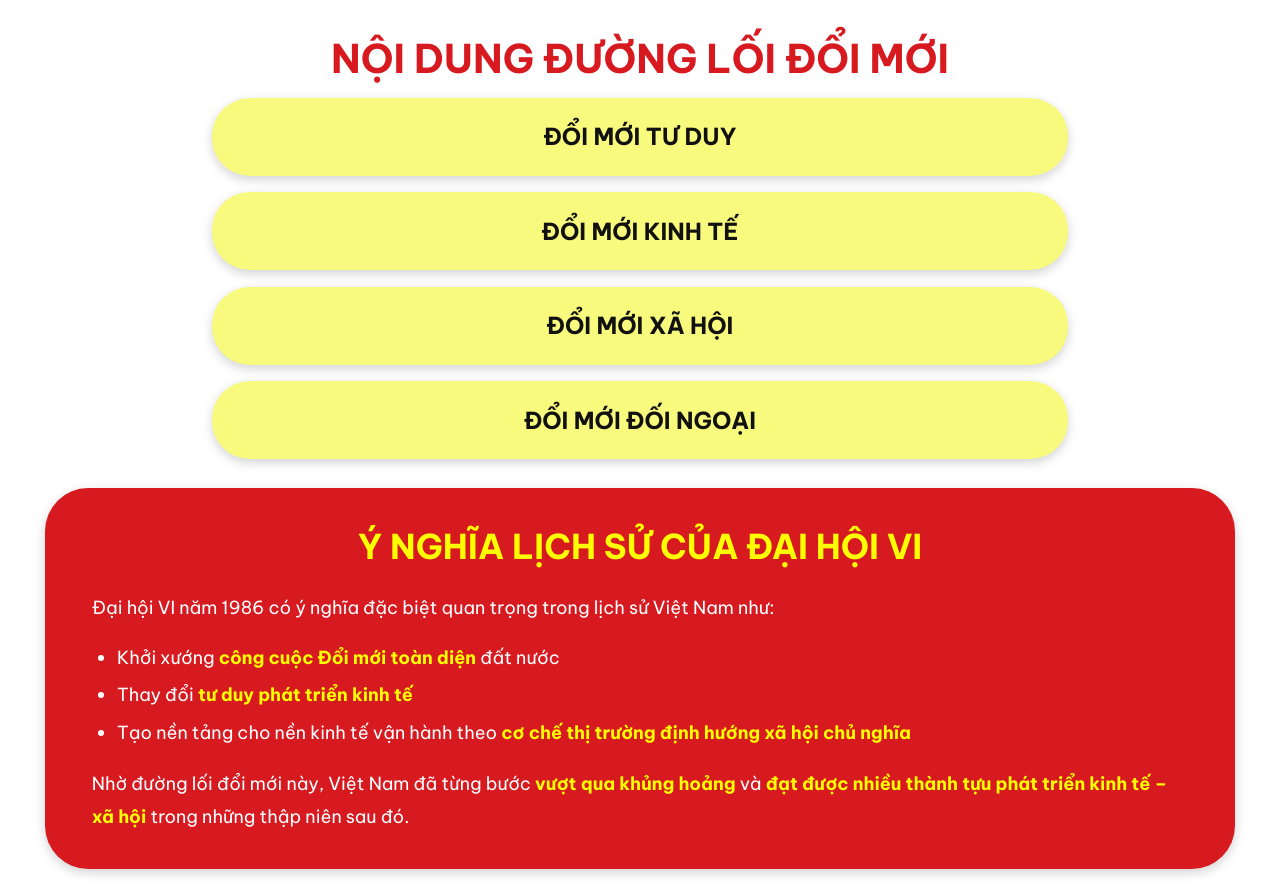
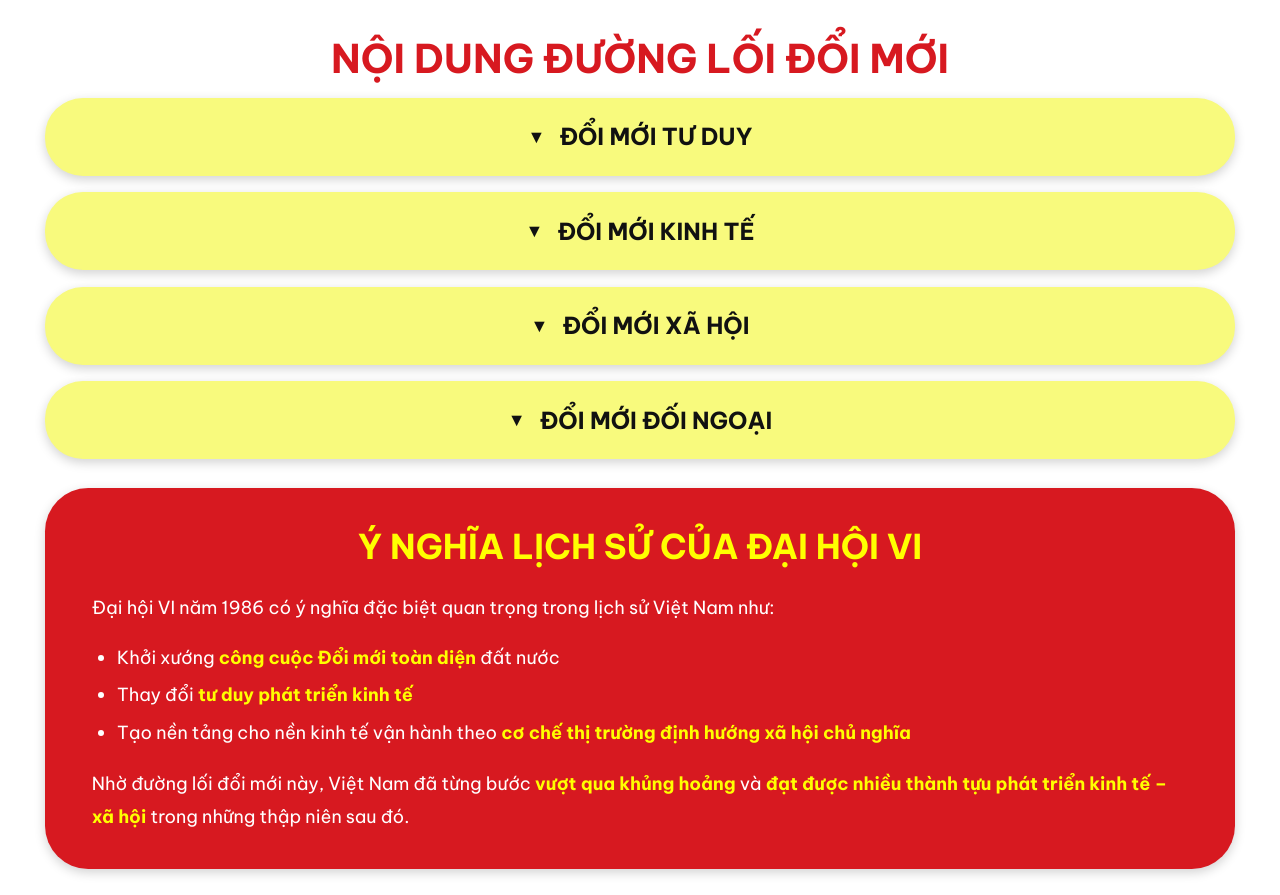
Before and after one commit to Boisopsop/VNR202-G6, a React (Vite) app: page /dai-hoi-vi in a window 1280 px wide. Shown: the part 3175-4070 px from the top of the page. Built offline with nearby package versions, Linux system fonts and the light colour scheme.

Commit message:
fix dot cuoi

```diff
--- a/src/pages/DaiHoiVI.tsx
+++ b/src/pages/DaiHoiVI.tsx
@@ -898,173 +898,107 @@ const doiMoiData = [
   },
 ];
 
-// ── Modal overlay for đổi mới detail ──────────────────────────────────────────
-function DoiMoiModal({ item, onClose }: { item: typeof doiMoiData[0]; onClose: () => void }) {
-  const measureRef = useRef<HTMLDivElement | null>(null);
-  const [scale, setScale] = useState(1);
-  const isEconomy = item.label === 'ĐỔI MỚI KINH TẾ';
+// ── Accordion expand/collapse cho Nội dung Đường lối Đổi mới ──────────────────
+function DoiMoiButtons() {
+  const [open, setOpen] = useState<number | null>(null);
+  const headerRefs = useRef<Array<HTMLButtonElement | null>>([]);
 
-  useEffect(() => {
-    if (isEconomy) {
-      setScale(1);
-      return;
-    }
-
-    let rafId = 0;
-    let timeoutId: ReturnType<typeof setTimeout> | null = null;
-
-    const recalc = () => {
-      const el = measureRef.current;
-      if (!el) return;
-
-      const available = Math.max(window.innerHeight - 10, 1);
-      const rectHeight = el.getBoundingClientRect().height;
-      const scrollHeight = el.scrollHeight;
-      const contentHeight = Math.max(rectHeight, scrollHeight, 1);
-
-      // Keep legacy behavior but avoid tiny/invalid scale on some devices.
-      const raw = available / contentHeight;
-      const next = Math.min(1, Math.max(0.72, Number.isFinite(raw) ? raw : 1));
-      setScale(next);
-    };
-
-    const scheduleRecalc = () => {
-      cancelAnimationFrame(rafId);
-      if (timeoutId) clearTimeout(timeoutId);
-      rafId = requestAnimationFrame(recalc);
-      // Run once more after layout settles (fonts/images may load late on other machines)
-      timeoutId = setTimeout(recalc, 120);
-    };
-
-    scheduleRecalc();
-    window.addEventListener('resize', scheduleRecalc);
-    return () => {
-      cancelAnimationFrame(rafId);
-      if (timeoutId) clearTimeout(timeoutId);
-      window.removeEventListener('resize', scheduleRecalc);
-    };
-  }, [item.label, isEconomy]);
-
-  useEffect(() => {
-    // Lock background scrolling/interactions while modal is open.
-    const prevOverflow = document.body.style.overflow;
-    const prevTouchAction = document.body.style.touchAction;
-    document.body.style.overflow = 'hidden';
-    document.body.style.touchAction = 'none';
-
-    return () => {
-      document.body.style.overflow = prevOverflow;
-      document.body.style.touchAction = prevTouchAction;
-    };
-  }, []);
+  const toggle = (i: number) => {
+    setOpen((prev) => {
+      const next = prev === i ? null : i;
+      if (next !== null) {
+        const scrollToHeader = () => {
+          headerRefs.current[next]?.scrollIntoView({
+            block: 'start',
+            inline: 'nearest',
+            behavior: 'auto',
+          });
+        };
+        requestAnimationFrame(scrollToHeader);
+        // Run once more after expand starts to prevent scroll anchoring drift.
+        setTimeout(scrollToHeader, 120);
+      }
+      return next;
+    });
+  };
 
   return (
-    <div
-      style={{
-        position: 'fixed',
-        inset: 0,
-        background: 'rgba(0,0,0,0.42)',
-        zIndex: 1000,
-        display: 'flex',
-        alignItems: 'center',
-        justifyContent: 'center',
-        padding: 0,
-        backdropFilter: 'blur(10px)',
-        WebkitBackdropFilter: 'blur(10px)',
-      }}
-    >
-      <div
-        onClick={(e) => e.stopPropagation()}
-        style={{
-          width: '100%',
-          maxWidth: 1242,
-          height: '100vh',
-          position: 'relative',
-          animation: 'fadeInUp 0.3s ease-out both',
-        }}
-      >
-        <div
-          style={{
-            position: 'absolute',
-            left: '50%',
-            top: '50%',
-            transform: isEconomy ? 'translate(-50%, -50%)' : `translate(-50%, -50%) scale(${scale})`,
-            transformOrigin: 'center center',
-            width: '100%',
-          }}
-        >
-          <div
-            ref={measureRef}
-            style={{
-              position: 'relative',
-              width: '100%',
-              height: isEconomy ? 'calc(100vh - 30px)' : undefined,
-              maxHeight: isEconomy ? 'calc(100vh - 30px)' : undefined,
-              overflow: 'hidden',
-              overflowX: 'hidden',
-            }}
-          >
+    <div style={{
+      maxWidth: 'var(--content-max)',
+      margin: '16px auto 0',
+      display: 'flex',
+      flexDirection: 'column',
+      gap: 0,
+    }}>
+      {doiMoiData.map((item, i) => {
+        const isOpen = open === i;
+        return (
+          <div key={i} style={{ width: '100%' }}>
+            {/* ── Nút tiêu đề ── */}
             <button
-              onClick={onClose}
+              ref={(el) => {
+                headerRefs.current[i] = el;
+              }}
+              onClick={() => toggle(i)}
               style={{
-                position: 'absolute',
-                top: 20,
-                right: 20,
-                background: '#D71920',
+                width: '100%',
+                minHeight: 80,
+                background: isOpen ? '#D71920' : 'var(--yellow-light)',
+                borderRadius: isOpen ? '42px 42px 0 0' : 42,
                 border: 'none',
+                fontWeight: 700,
+                fontSize: 26,
+                textAlign: 'center',
                 cursor: 'pointer',
-                color: '#fff',
-                width: 38,
-                height: 38,
-                borderRadius: '50%',
-                fontSize: 18,
-                fontWeight: 700,
+                boxShadow: isOpen ? 'none' : 'var(--shadow)',
+                transition: 'background 0.25s, border-radius 0.25s, box-shadow 0.25s',
+                color: isOpen ? '#FFFF00' : '#111',
+                padding: '24px 52px',
                 display: 'flex',
                 alignItems: 'center',
                 justifyContent: 'center',
-                boxShadow: '0 10px 30px rgba(0,0,0,0.25)',
-                zIndex: 2,
+                gap: 16,
+                marginTop: i === 0 ? 0 : (open === i - 1 ? 0 : 18),
               }}
             >
-              ✕
+              {/* Mũi tên chỉ hướng */}
+              <span style={{
+                display: 'inline-block',
+                transition: 'transform 0.3s cubic-bezier(.4,0,.2,1)',
+                transform: isOpen ? 'rotate(180deg)' : 'rotate(0deg)',
+                fontSize: 20,
+                lineHeight: 1,
+                flexShrink: 0,
+              }}>
+                ▼
+              </span>
+              {item.label}
             </button>
-            <item.Content />
+
+            {/* ── Nội dung accordion ── */}
+            <div style={{
+              overflow: 'hidden',
+              overflowAnchor: 'none',
+              maxHeight: isOpen ? '9999px' : '0px',
+              transition: isOpen
+                ? 'max-height 0.55s cubic-bezier(0.4, 0, 0.2, 1)'
+                : 'max-height 0.35s cubic-bezier(0.4, 0, 0.2, 1)',
+              borderRadius: '0 0 42px 42px',
+              boxShadow: isOpen ? 'var(--shadow)' : 'none',
+              marginBottom: isOpen ? 18 : 0,
+            }}>
+              <div style={{
+                opacity: isOpen ? 1 : 0,
+                transition: 'opacity 0.3s ease',
+                transitionDelay: isOpen ? '0.15s' : '0s',
+              }}>
+                <item.Content />
+              </div>
+            </div>
           </div>
-        </div>
-      </div>
+        );
+      })}
     </div>
-  );
-}
-
-function DoiMoiButtons() {
-  const [open, setOpen] = useState<number | null>(null);
-  const active = open !== null ? doiMoiData[open] : null;
-
-  return (
-    <>
-      {/* 4 tall yellow buttons – centered, matching Figma proportions */}
-      <div style={{ maxWidth: 'var(--content-max)', margin: '16px auto 0', display: 'flex', flexDirection: 'column', alignItems: 'center', gap: 18 }}>
-        {doiMoiData.map((item, i) => (
-          <button
-            key={i}
-            onClick={() => setOpen(i)}
-            style={{
-              width: '72%', minHeight: 80, background: 'var(--yellow-light)',
-              borderRadius: 42, border: 'none',
-              fontWeight: 700, fontSize: 26, textAlign: 'center', cursor: 'pointer',
-              boxShadow: 'var(--shadow)', transition: 'all 0.22s', color: '#111',
-              padding: '24px 36px',
-            }}
-            onMouseOver={e => { e.currentTarget.style.background = '#eff87a'; e.currentTarget.style.transform = 'scale(1.02)'; e.currentTarget.style.boxShadow = '0 8px 24px rgba(0,0,0,0.22)'; }}
-            onMouseOut={e => { e.currentTarget.style.background = 'var(--yellow-light)'; e.currentTarget.style.transform = 'scale(1)'; e.currentTarget.style.boxShadow = 'var(--shadow)'; }}
-          >
-            {item.label}
-          </button>
-        ))}
-      </div>
-      {/* Modal overlay */}
-      {active && <DoiMoiModal item={active} onClose={() => setOpen(null)} />}
-    </>
   );
 }
 
```
